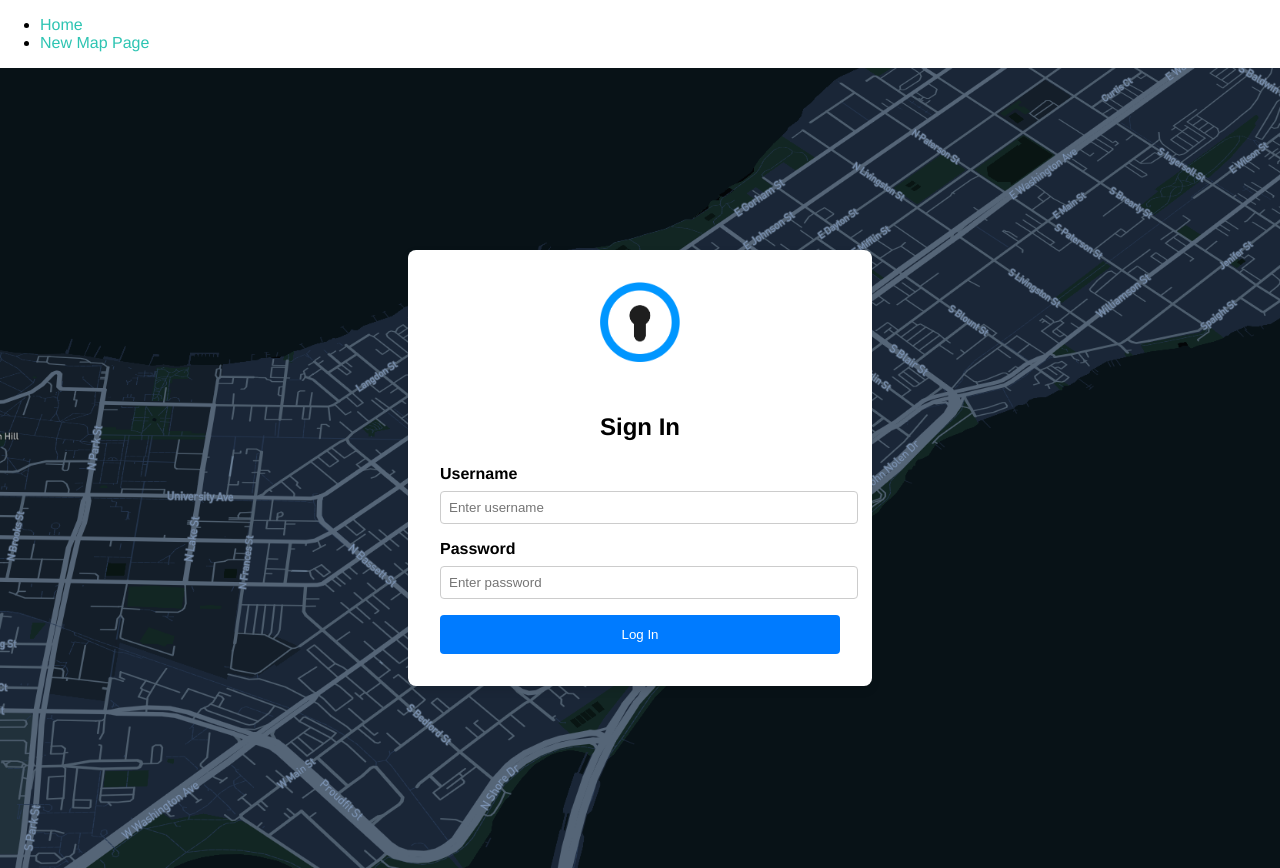
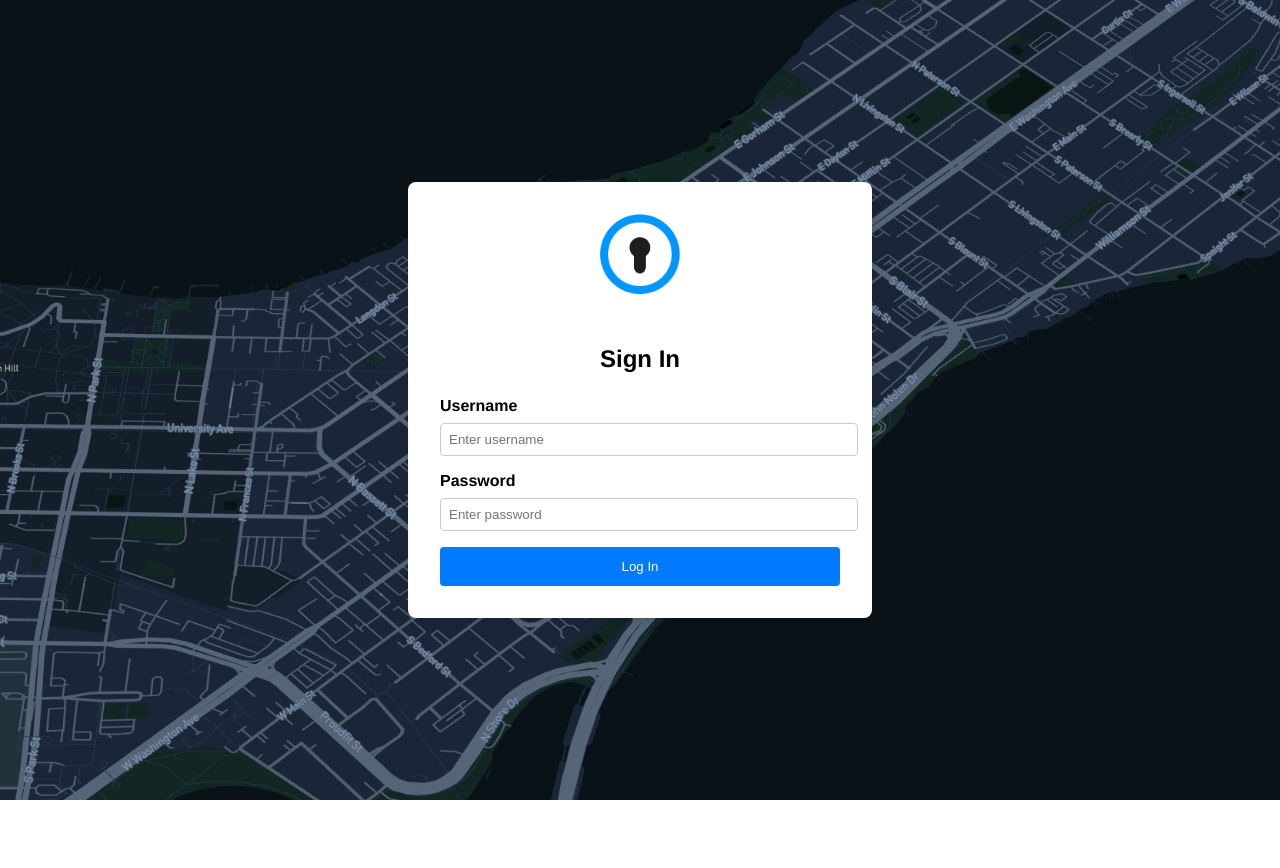
Before and after one commit to natarajanWisc/LastLockFall2024, a React (Vite) app in the folder lastlockmap-project/: page / in a window 1280 px wide. After the commit the page ends 800 px from the top, so only its background shows below. Built offline with nearby package versions, Linux system fonts and the light colour scheme.

Commit message:
Fixed navigation

```diff
--- a/lastlockmap-project/src/components/MapboxContainer.jsx
+++ b/lastlockmap-project/src/components/MapboxContainer.jsx
@@ -16,7 +16,7 @@ function MapboxContainer({username}) {
     const [selectedRoom, setSelectedRoom] = useState(null);
     const [selectedBuilding, setSelectedBuilding] = useState(null);
     const [buildings, setBuildings] = useState([]);
-    const [showTimeSeries, setShowTimeSeries] = useState(true); // State for checkbox
+    const [showTimeSeries, setShowTimeSeries] = useState(false); // State for checkbox
     const [time, setTime] = useState(12); // Initial time
     //New debugging code
     const [debugInfo, setDebugInfo] = useState({
@@ -150,6 +150,9 @@ function MapboxContainer({username}) {
                 'circle-stroke-width': 1,
                 'circle-opacity': 0.8
             },
+            layout: {
+                'visibility': 'none'
+            },
             filter: ['==', ['number', ['get', 'hour']], time] // Initial filter based on time
         });
             // Add clickable points for each room -- will eventually be a part of the geoJSON
@@ -244,6 +247,13 @@ function MapboxContainer({username}) {
           }
         }
       }, [showTimeSeries]);
+      useEffect(() => {
+        if (mapRef.current && mapRef.current.getLayer('locks-circles')) {
+            const visibility = showTimeSeries ? 'visible' : 'none';
+            mapRef.current.setLayoutProperty('locks-circles', 'visibility', visibility);
+            console.log(`Heatmap visibility set to: ${visibility}`);
+        }
+    }, [showTimeSeries]);
 
     function handleFloorSelection(event) {
         const buildingId = event.target.value;
--- a/lastlockmap-project/src/components/Navigation.jsx
+++ b/lastlockmap-project/src/components/Navigation.jsx
@@ -5,10 +5,7 @@ import { Link } from 'react-router-dom';
 const Navigation = () => {
   return (
     <nav>
-      <ul>
-        <li><Link to="/">Home</Link></li>
-        <li><Link to="/new-map-page">New Map Page</Link></li>
-      </ul>
+
     </nav>
   );
 };
```
